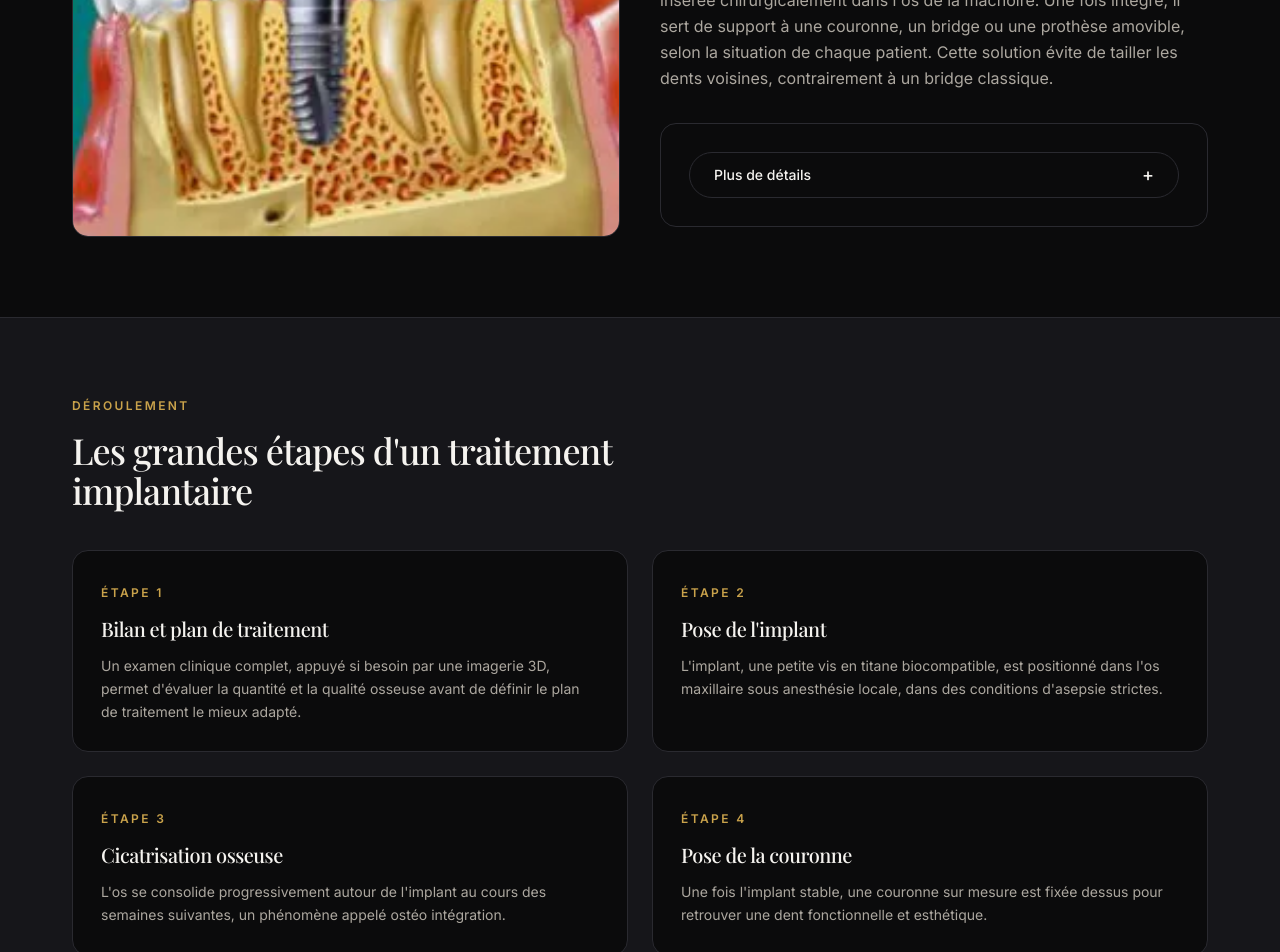
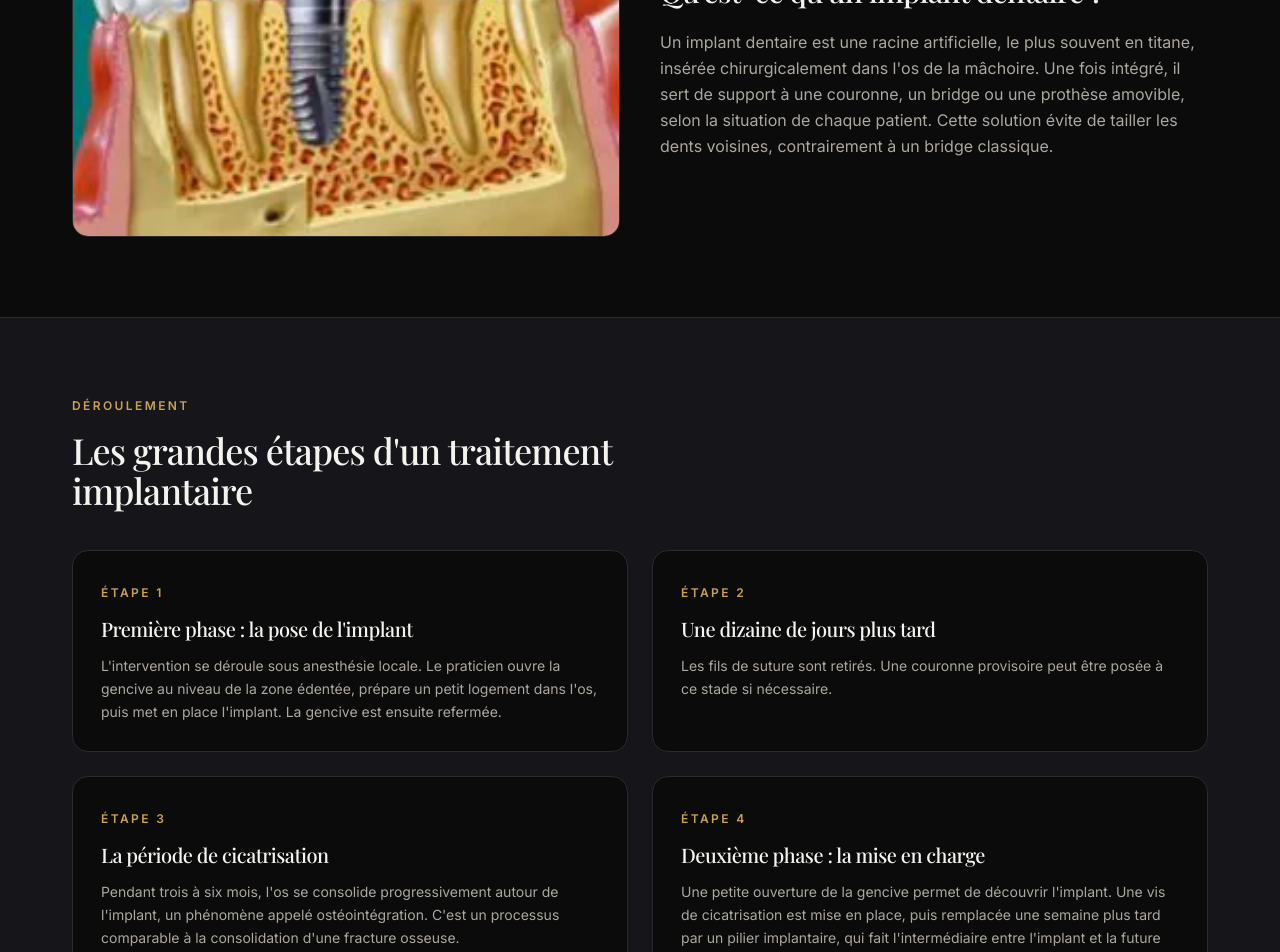
Before and after one commit to bcisse14/AviCohen, a Next.js app: page /specialites/implantologie in a window 1280 px wide. Shown: the part 680-1632 px from the top of the page. Built offline with nearby package versions, Linux system fonts and the light colour scheme.

Commit message:
(Edit) : Details

```diff
--- a/app/specialites/esthetique-dentaire/page.tsx
+++ b/app/specialites/esthetique-dentaire/page.tsx
@@ -46,7 +46,10 @@ const montagesAvantApres = [
   },
 ];
 
-const montagePrincipal = montagesAvantApres[0];
+const montagePrincipal = {
+  src: "/images/soins-esthetiques-dentaires.webp",
+  alt: "Soins esthétiques dentaires au cabinet",
+};
 
 export const metadata: Metadata = {
   title: "Esthétique dentaire",
--- a/app/specialites/implantologie/page.tsx
+++ b/app/specialites/implantologie/page.tsx
@@ -2,7 +2,6 @@ import type { Metadata } from "next";
 import { PageHero } from "@/components/PageHero";
 import { CTALink, Eyebrow } from "@/components/ui";
 import { Figure } from "@/components/Figure";
-import { MoreDetails } from "@/components/MoreDetails";
 import { IconCalendar, IconImplant, IconShield, IconTooth } from "@/components/icons";
 import { siteConfig } from "@/lib/site-config";
 
@@ -19,24 +18,29 @@ export const metadata: Metadata = {
 
 const etapes = [
   {
-    title: "Bilan et plan de traitement",
+    title: "Première phase : la pose de l'implant",
     description:
-      "Un examen clinique complet, appuyé si besoin par une imagerie 3D, permet d'évaluer la quantité et la qualité osseuse avant de définir le plan de traitement le mieux adapté.",
+      "L'intervention se déroule sous anesthésie locale. Le praticien ouvre la gencive au niveau de la zone édentée, prépare un petit logement dans l'os, puis met en place l'implant. La gencive est ensuite refermée.",
   },
   {
-    title: "Pose de l'implant",
+    title: "Une dizaine de jours plus tard",
     description:
-      "L'implant, une petite vis en titane biocompatible, est positionné dans l'os maxillaire sous anesthésie locale, dans des conditions d'asepsie strictes.",
+      "Les fils de suture sont retirés. Une couronne provisoire peut être posée à ce stade si nécessaire.",
   },
   {
-    title: "Cicatrisation osseuse",
+    title: "La période de cicatrisation",
     description:
-      "L'os se consolide progressivement autour de l'implant au cours des semaines suivantes, un phénomène appelé ostéo intégration.",
+      "Pendant trois à six mois, l'os se consolide progressivement autour de l'implant, un phénomène appelé ostéointégration. C'est un processus comparable à la consolidation d'une fracture osseuse.",
   },
   {
-    title: "Pose de la couronne",
+    title: "Deuxième phase : la mise en charge",
     description:
-      "Une fois l'implant stable, une couronne sur mesure est fixée dessus pour retrouver une dent fonctionnelle et esthétique.",
+      "Une petite ouverture de la gencive permet de découvrir l'implant. Une vis de cicatrisation est mise en place, puis remplacée une semaine plus tard par un pilier implantaire, qui fait l'intermédiaire entre l'implant et la future couronne. Une empreinte est alors prise avant la pose de la couronne définitive.",
+  },
+  {
+    title: "Le suivi au quotidien",
+    description:
+      "Tout porteur d'implant doit maintenir une hygiène bucco dentaire rigoureuse, matin et soir, et effectuer un contrôle clinique et radiologique une fois par an.",
   },
 ];
 
@@ -61,39 +65,6 @@ const visuelPrincipalImplantologie = {
   src: "/images/implantologie_1.webp",
   alt: "Avant et après réhabilitation implantaire du sourire",
 };
-
-const detailsImplantologie = [
-  {
-    title: "Première phase : la pose de l'implant",
-    paragraphs: [
-      "L'intervention se déroule sous anesthésie locale. Le praticien ouvre la gencive au niveau de la zone édentée, prépare un petit logement dans l'os, puis met en place l'implant. La gencive est ensuite refermée.",
-    ],
-  },
-  {
-    title: "Une dizaine de jours plus tard",
-    paragraphs: [
-      "Les fils de suture sont retirés. Une couronne provisoire peut être posée à ce stade si nécessaire.",
-    ],
-  },
-  {
-    title: "La période de cicatrisation",
-    paragraphs: [
-      "Pendant trois à six mois, l'os se consolide progressivement autour de l'implant, un phénomène appelé ostéointégration. C'est un processus comparable à la consolidation d'une fracture osseuse.",
-    ],
-  },
-  {
-    title: "Deuxième phase : la mise en charge",
-    paragraphs: [
-      "Une petite ouverture de la gencive permet de découvrir l'implant. Une vis de cicatrisation est mise en place, puis remplacée une semaine plus tard par un pilier implantaire, qui fait l'intermédiaire entre l'implant et la future couronne. Une empreinte est alors prise avant la pose de la couronne définitive.",
-    ],
-  },
-  {
-    title: "Le suivi au quotidien",
-    paragraphs: [
-      "Tout porteur d'implant doit maintenir une hygiène bucco dentaire rigoureuse, matin et soir, et effectuer un contrôle clinique et radiologique une fois par an.",
-    ],
-  },
-];
 
 export default function ImplantologiePage() {
   return (
@@ -126,10 +97,6 @@ export default function ImplantologiePage() {
               tailler les dents voisines, contrairement à un bridge
               classique.
             </p>
-            <MoreDetails
-              heading="Le déroulement complet, étape par étape"
-              items={detailsImplantologie}
-            />
           </div>
         </div>
       </section>
```
